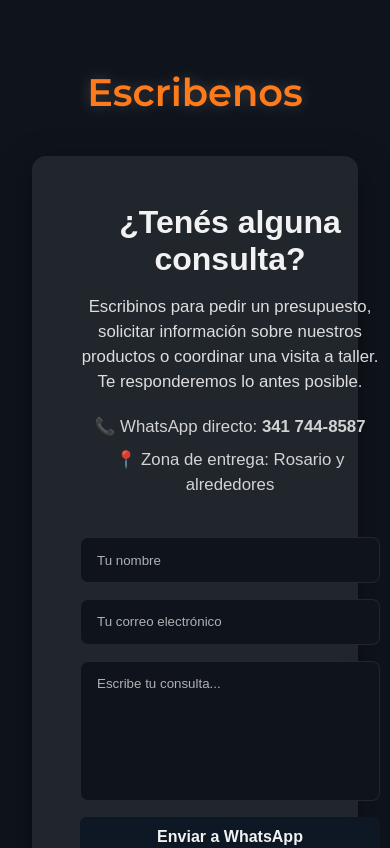
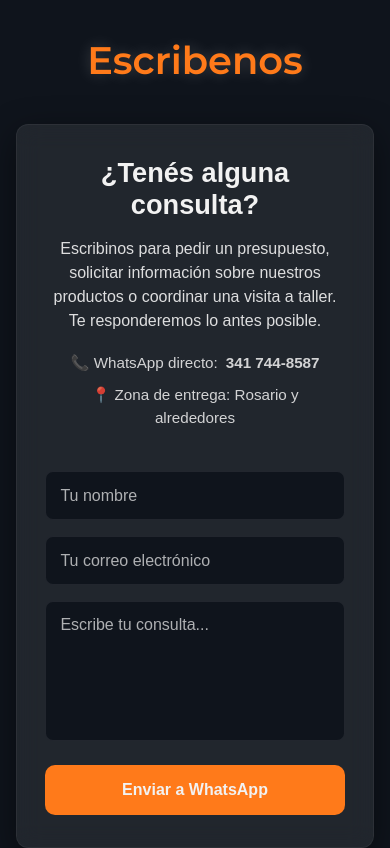
Before and after one commit to JuliaDaniR/MZatt-tapizados, a React (Vite) app: page / in a window 390 px wide. Shown: the part 4100-4948 px from the top of the page. Built offline with nearby package versions, Linux system fonts and the light colour scheme.

Commit message:
ordenando responsive formulario

```diff
--- a/src/styles/landing.css
+++ b/src/styles/landing.css
@@ -386,10 +386,10 @@ section {
   display: flex;
   justify-content: center;
   flex-direction: column;
-  flex-wrap: wrap;
-  align-content: center;
+  align-items: center;
 }
 
+/* CONTENEDOR PRINCIPAL */
 .contact-form-container {
   display: flex;
   flex-wrap: wrap;
@@ -401,9 +401,10 @@ section {
   box-shadow: 0 10px 35px var(--shadow-color);
   max-width: 1000px;
   width: 100%;
+  border: 1px solid rgba(255,255,255,0.05);
 }
 
-/* Text info */
+/* TEXT INFO */
 .contact-info {
   flex: 1;
   min-width: 300px;
@@ -413,6 +414,7 @@ section {
 .contact-info h2 {
   font-size: 2rem;
   margin-bottom: 1rem;
+  text-align: center;
 }
 
 .contact-info p {
@@ -420,14 +422,18 @@ section {
   line-height: 1.5;
   margin-bottom: 1.2rem;
   font-size: 1.05rem;
+  text-align: center;
 }
 
 .contact-details p {
-  margin-bottom: 0.5rem;
+  margin-bottom: 0.6rem;
   opacity: 0.85;
+  display: flex;
+  gap: 0.5rem;
+  justify-content: center;
 }
 
-/* Form */
+/* FORM */
 .contact-form {
   flex: 1;
   min-width: 300px;
@@ -436,13 +442,16 @@ section {
   gap: 1rem;
 }
 
+/* INPUTS / TEXTAREA */
 .contact-form input,
 .contact-form textarea {
+  width: 100%;
   background: var(--about-bg);
-  padding: 0.9rem 1rem;
+  padding: 1rem;
   border: 1px solid var(--border-color);
   border-radius: 8px;
   color: var(--text-color);
+  font-size: 1rem;
 }
 
 .contact-form textarea {
@@ -454,6 +463,63 @@ section {
 .contact-form textarea::placeholder {
   color: var(--text-color);
   opacity: 0.7;
+}
+
+/* BOTÓN */
+.contact-form button {
+  width: 100%;
+  padding: 1rem;
+  background: var(--primary-color);
+  color: var(--text-color);
+  border-radius: 10px;
+  border: none;
+  font-weight: bold;
+  cursor: pointer;
+  transition: 0.3s ease;
+}
+
+.contact-form button:hover {
+  transform: scale(1.05);
+}
+
+/* ===============================
+   📱 RESPONSIVE PARA MÓVIL
+================================*/
+@media (max-width: 768px) {
+
+  .contact-form-container {
+    padding: 2rem;
+    border-radius: 12px;
+    justify-content: center;
+  }
+
+  .contact-info h2 {
+    font-size: 1.7rem;
+  }
+
+  .contact-info p {
+    font-size: 1rem;
+    padding: 0 0.5rem;
+  }
+
+  .contact-form-section {
+    padding: 2rem 1rem;
+  }
+
+  .contact-form input,
+  .contact-form textarea {
+    font-size: 1rem;
+    padding: 0.9rem;
+  }
+
+  .contact-details p {
+    font-size: 0.95rem;
+    justify-content: center;
+  }
+
+  .contact-form button {
+    margin-top: 0.5rem;
+  }
 }
 
 /* ===========================
--- a/src/styles/navbar.css
+++ b/src/styles/navbar.css
@@ -159,7 +159,7 @@
 
   .nav-links.open {
     padding: 1rem 0;
-    max-height: 300px;
+    max-height: 400px;
     opacity: 1;
     background: var(--container-bg);
   }
```
